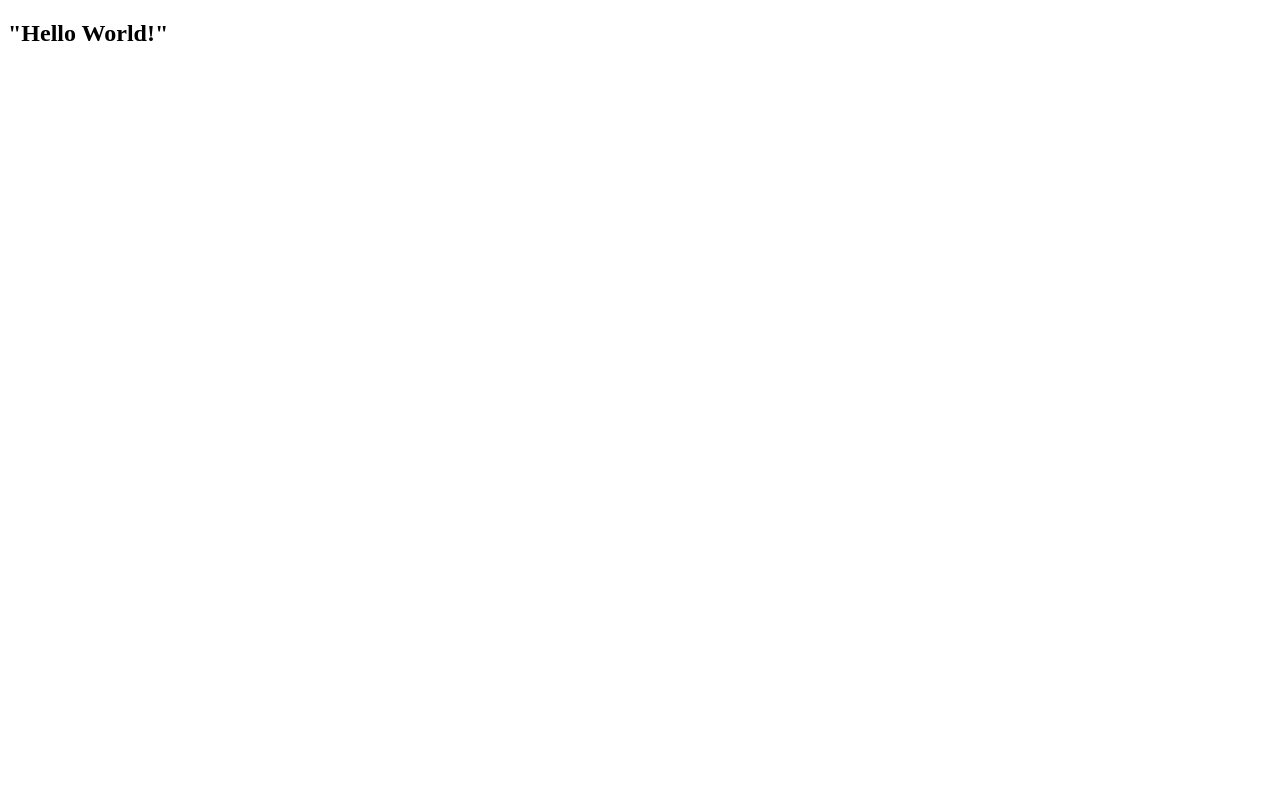
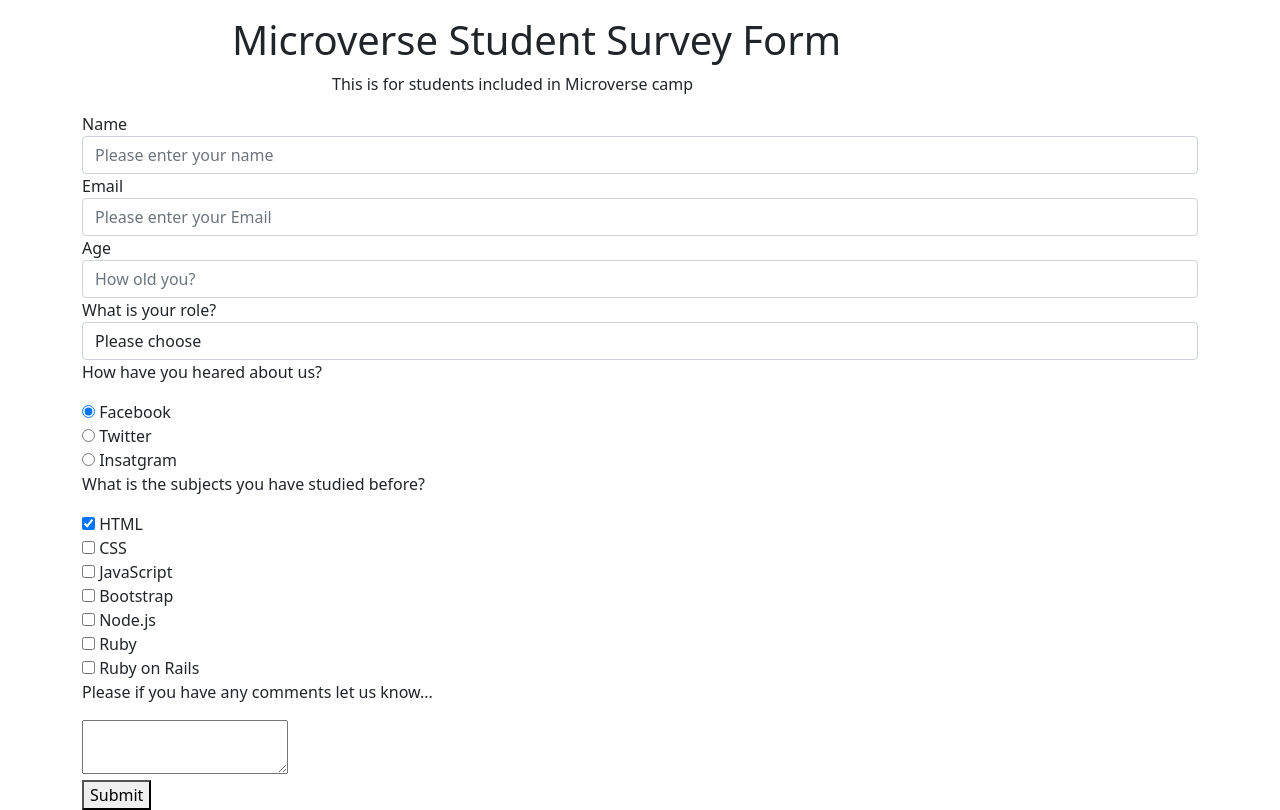
Before and after one commit to AndrewYacoub/Andrew-David, a plain HTML site: page index.html in a window 1280 px wide. Drawn offline with nearby package versions, Linux system fonts and the light colour scheme.

Commit message:
Making HTML structure

```diff
--- a/index.html
+++ b/index.html
@@ -1,9 +1,113 @@
 <!DOCTYPE html>
-<html>
-    <head>
+<html lang="en">
+<head>
+  <title>Bootstrap Example</title>
+  <meta charset="utf-8">
+  <meta name="viewport" content="width=device-width, initial-scale=1">
+  <link href="https://cdn.jsdelivr.net/npm/bootstrap@5.1.1/dist/css/bootstrap.min.css" rel="stylesheet">
+  <script src="https://cdn.jsdelivr.net/npm/bootstrap@5.1.1/dist/js/bootstrap.bundle.min.js"></script>
+  <link href="styles.css" rel="stylesheet">
 
-    </head>
-    <body>
-        <h2>"Hello World!"</h2>
-    </body>
+</head>
+<body>
+
+<div class="container mt-3">
+  <h1 id="title" >Microverse Student Survey Form</h1>
+  <p id="description" >This is for students included in Microverse camp</p>
+
+ <form id="survey-form">
+     <div class="form-group">
+         <label id="name-label" > Name </label>
+         <input id="name" type="text" class="form-control" name="name" placeholder="Please enter your name" required>
+     </div>
+     <div class="form-group">
+         <label id="email-label">Email</label>
+         <input id="email" type="text"  class="form-control" placeholder="Please enter your Email" required>
+     </div>
+     <div class="form-group">
+       <label id="number-label">Age</label>
+       <input id="number" type="number" min="10" max="99" placeholder="How old you?" name="number" class="form-control" >
+     </div>
+
+     <div class="dropdown form-group">
+        <label id="role-label">What is your role?</label>
+        <select class="form-control dropdown-toggle" aria-placeholder="What's your job" type="button" id="dropdownMenuButton1" data-bs-toggle="dropdown" aria-expanded="false">
+            <option disabled selected value>Please choose</option>
+            <option value="student">Student</option>
+        <option value="student">Fresh Graduated</option>
+        <option value="student">Working</option>
+        <option value="student">Not Working</option>
+        </select>
+
+      </div>
+      <div class="form-group">
+        <p id="role-label">How have you heared about us?</p>
+        <label>
+            <input name="user-heared" type="radio" class="input-radio" checked>
+            Facebook
+        </label>
+        <br/>
+        <label>
+            <input name="user-heared" type="radio" class="input-radio">
+            Twitter
+        </label>
+        <br/>
+        <label>
+            <input name="user-heared" type="radio" class="input-radio">
+            Insatgram
+        </label>
+        <br/>
+      </div>
+     <div class="form-group">
+        <p id="role-label">What is the subjects you have studied before?</p>
+        <label>
+            <input value="user-knowledge" type="checkbox" class="input-checkbox" checked>
+            HTML
+        </label>
+        <br/>
+        <label>
+            <input value="user-knowledge" type="checkbox" class="input-checkbox">
+            CSS
+        </label>
+        <br/>
+        <label>
+            <input value="user-knowledge" type="checkbox" class="input-checkbox">
+            JavaScript
+        </label>
+        <br/>
+        <label>
+            <input value="user-knowledge" type="checkbox" class="input-checkbox">
+            Bootstrap
+        </label>
+        <br/>
+        <label>
+            <input value="user-knowledge" type="checkbox" class="input-checkbox">
+            Node.js
+        </label>
+        <br/>
+        <label>
+            <input name="user-recommend" type="checkbox" class="input-checkbox">
+            Ruby
+        </label>
+        <br/>
+        <label>
+            <input name="user-recommend" type="checkbox" class="input-checkbox">
+            Ruby on Rails
+        </label>
+        <br/>
+     </div>
+     <div class="form-group">
+         <p>Please if you have any comments let us know...</p>
+         <textarea class="input-textarea" placeholder="Please leave your comment here..">
+
+         </textarea>
+     </div>
+     <div class="form-group">
+         <button type="submit" id="submit" class="submit-button">Submit</button>
+     </div>
+ </form>
+
+</div>
+
+</body>
 </html>
--- /dev/null
+++ b/styles.css
@@ -0,0 +1,9 @@
+#title
+{
+   margin-left: 150px;
+}
+
+#description
+{
+    margin-left: 250px;
+}
```
